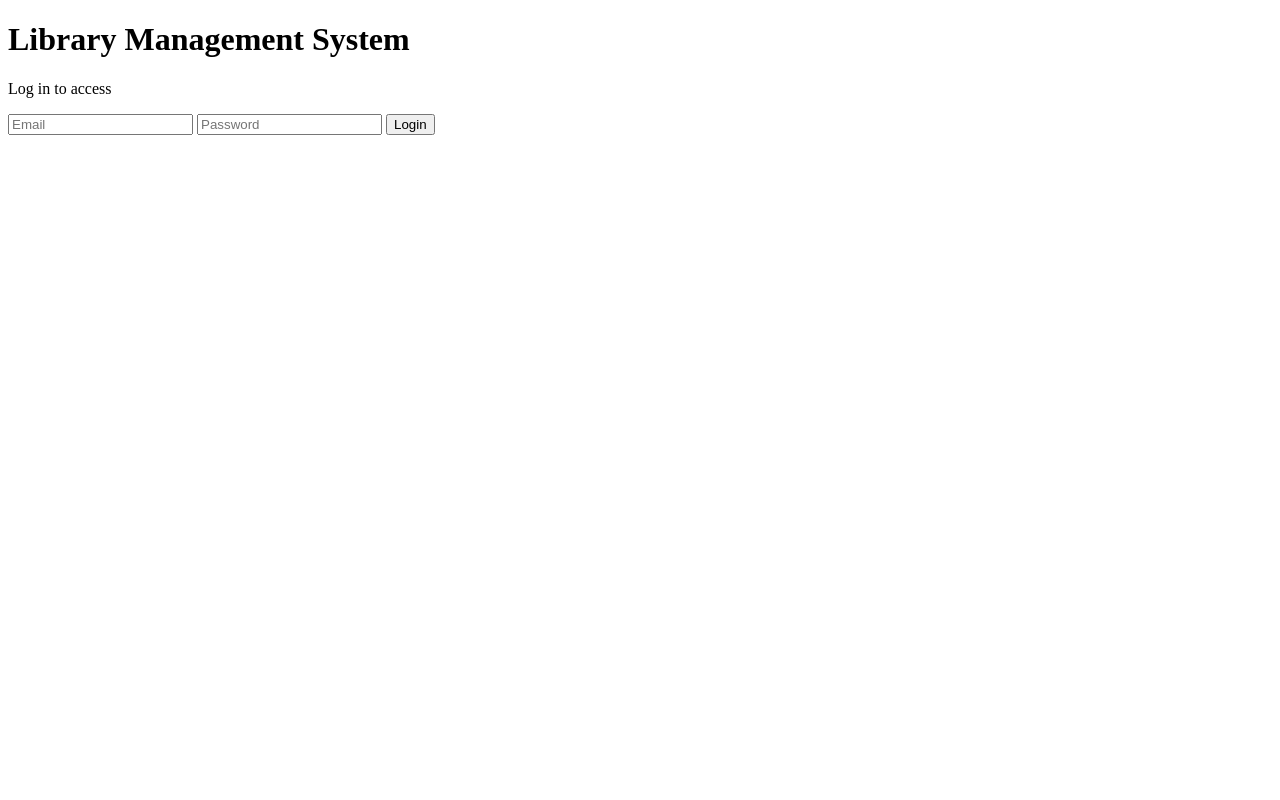
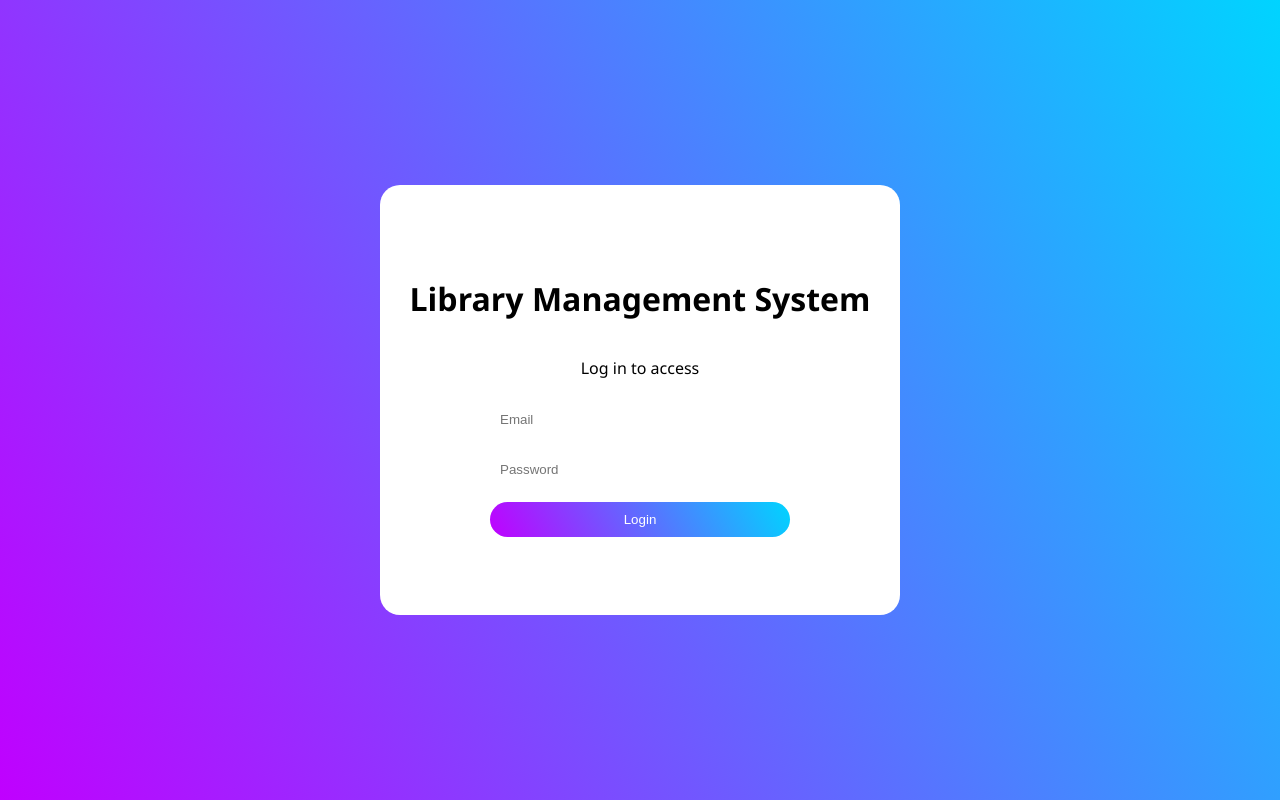
Before and after one commit to malinuuus/library-management-system, a PHP site: page /login.php in a window 1280 px wide. Run offline with PHP 8.4, Linux system fonts and the light colour scheme.

Commit message:
Style the login page

```diff
--- a/login.php
+++ b/login.php
@@ -5,9 +5,12 @@
     <meta name="viewport"
           content="width=device-width, user-scalable=no, initial-scale=1.0, maximum-scale=1.0, minimum-scale=1.0">
     <meta http-equiv="X-UA-Compatible" content="ie=edge">
+    <link rel="stylesheet" href="style/style.css">
+    <link rel="stylesheet" href="style/login.css">
     <title>Login page</title>
 </head>
 <body>
+    <div class="content">
         <div class="wrapper">
             <h1>Library Management System</h1>
             <p>Log in to access</p>
@@ -24,5 +27,6 @@
                 ?>
             </form>
         </div>
+    </div>
 </body>
 </html>
--- /dev/null
+++ b/style/login.css
@@ -0,0 +1,40 @@
+body, html {
+    margin: 0;
+}
+
+.content {
+    background: var(--bg-gradient);
+    display: flex;
+    justify-content: center;
+    align-items: center;
+    height: 100vh;
+}
+
+.wrapper {
+    display: flex;
+    align-items: center;
+    flex-direction: column;
+    background: white;
+    padding: 70px 30px;
+    border-radius: 20px;
+    height: fit-content;
+}
+
+.wrapper form {
+    display: flex;
+    flex-direction: column;
+    justify-content: space-around;
+    width: 300px;
+    min-height: 150px;
+}
+
+.wrapper input {
+    padding: 10px;
+    border: none;
+}
+
+.wrapper input[type=submit] {
+    background: var(--bg-gradient);
+    color: #fff;
+    border-radius: 20px;
+}
--- /dev/null
+++ b/style/style.css
@@ -0,0 +1,7 @@
+:root {
+    --bg-gradient: linear-gradient(62deg, rgba(192,0,255,1) 0%, rgba(0,212,255,1) 100%);
+}
+
+body {
+    font-family: "Segoe UI", serif;
+}
```
Lines whose indentation alone changed are shown as unchanged.
